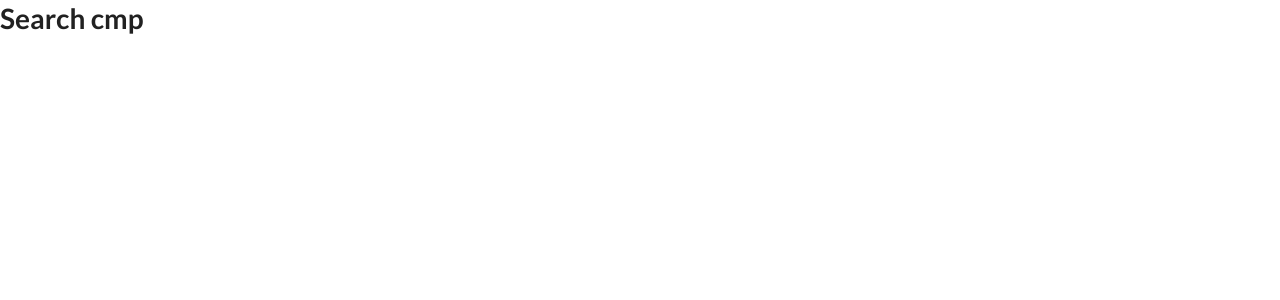
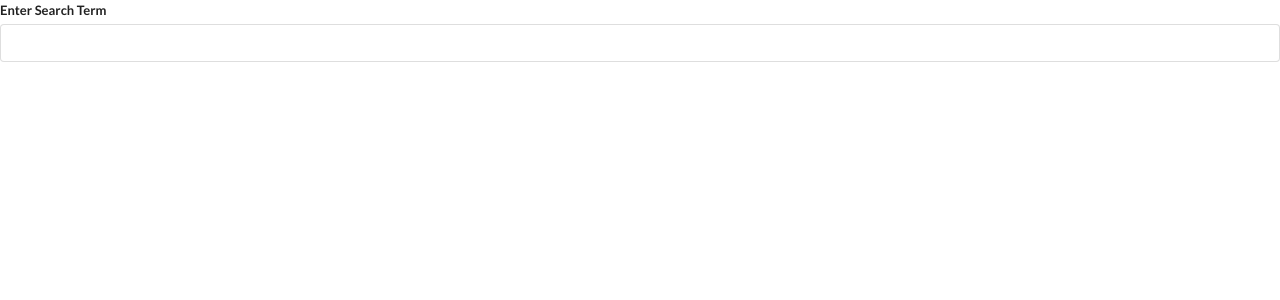
Before and after one commit to mssdef/react-twitch-app, a React (Create React App) app in the folder widgets/: page / in a window 1280 px wide. Shown: the top 300 px of the page. Built offline with nearby package versions, Linux system fonts and the light colour scheme.

Commit message:
search form with term

```diff
--- a/widgets/src/components/Search.js
+++ b/widgets/src/components/Search.js
@@ -1,7 +1,18 @@
-import React from 'react';
+import React, { useState } from 'react';
 
 const Search = () => {
-  return <h1>Search cmp</h1>
+  const [term, setTerm] = useState('');
+
+  return <div>
+    <div className="ui form">
+      <div className="field">
+        <label>Enter Search Term</label>
+        <input value={term}
+          onChange={e => setTerm(e.target.value)}
+         className="input" />
+      </div>
+    </div>
+  </div>
 }
 
 export default Search;
```
